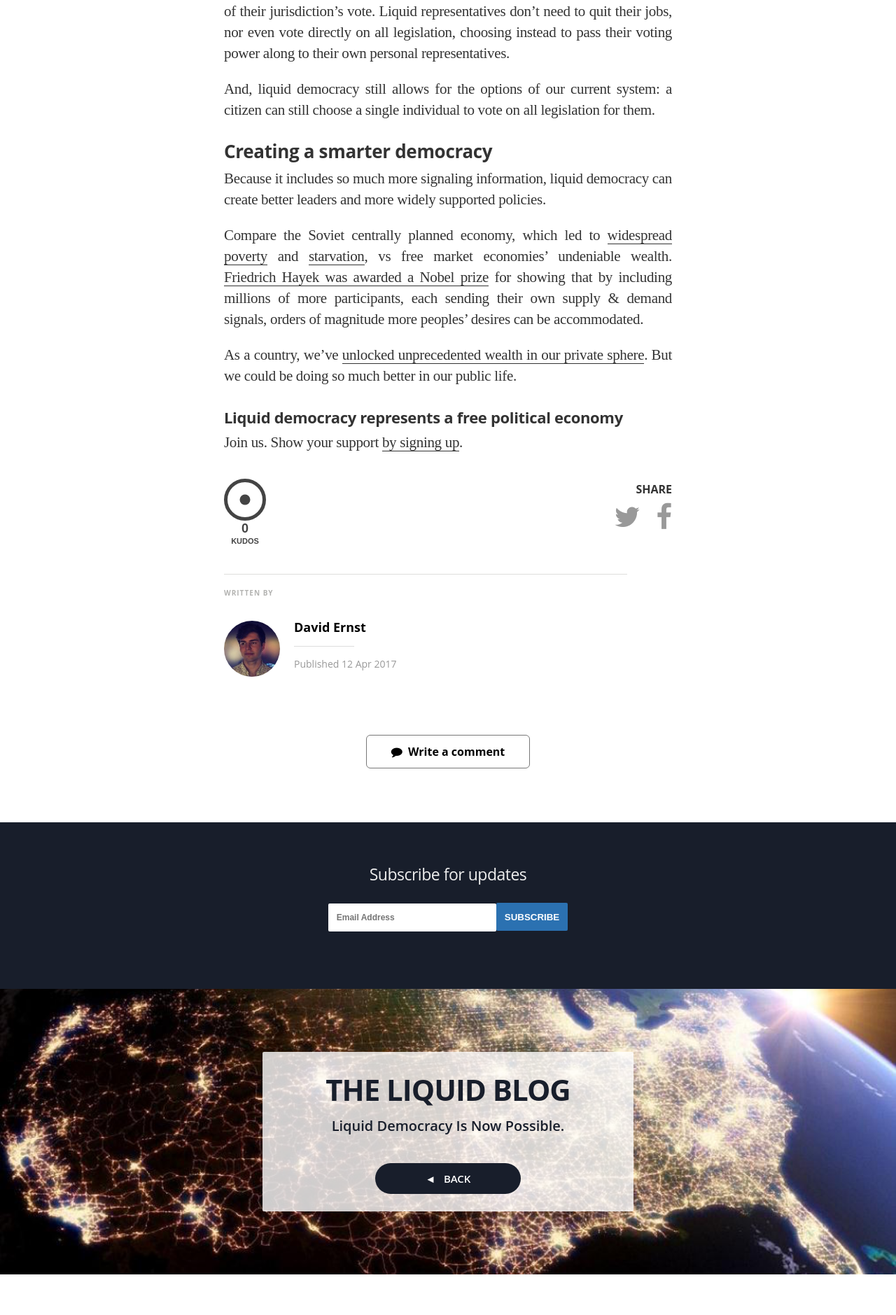
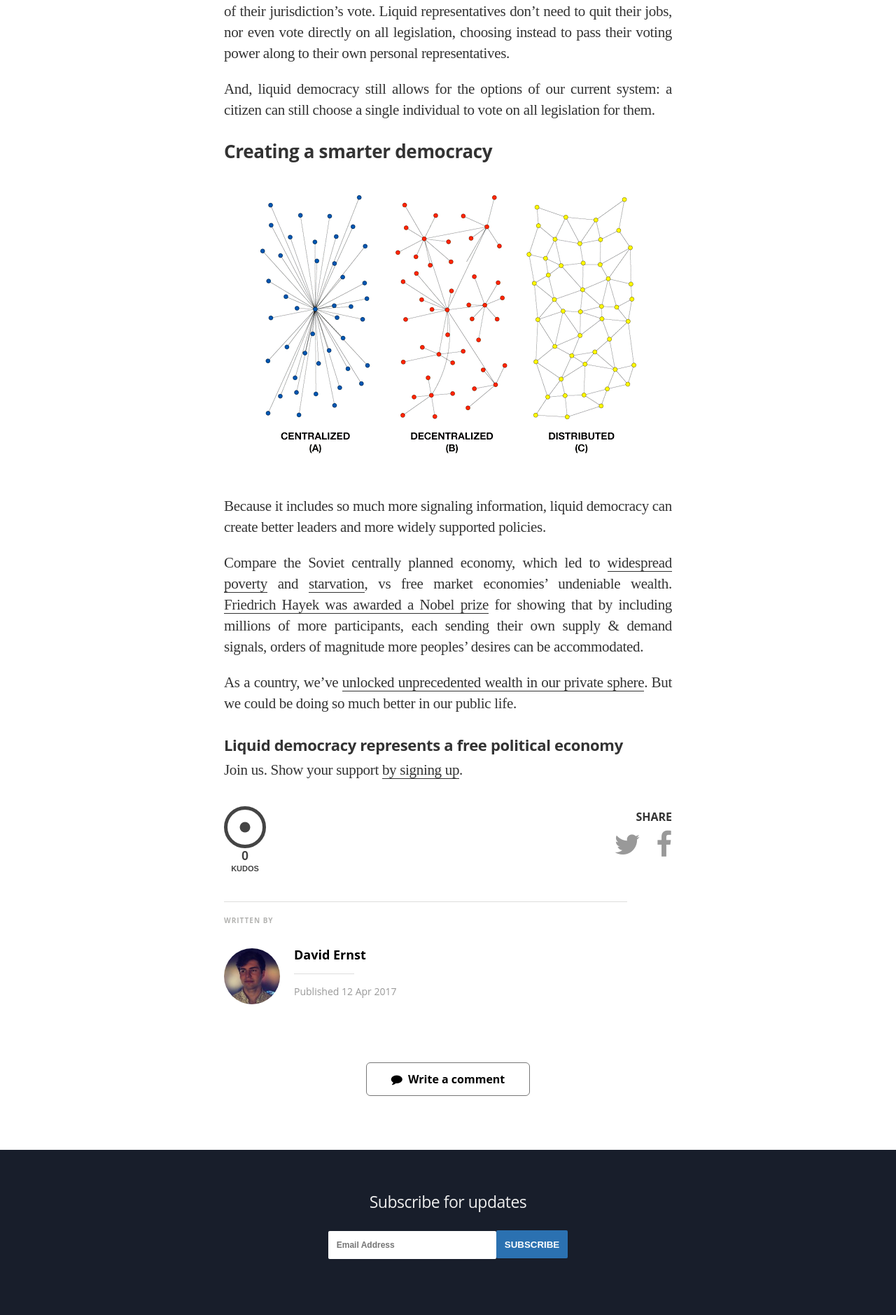
Before and after one commit to voteliquid/blog, a Jekyll site: the page built from _posts/2017-04-12-liquid-democracy-and-a-free-political-economy.md, in a window 1280 px wide. Shown: the part 1787-3666 px from the top of the page at 70% size. Built offline with Jekyll 4.4.1, drawn with Linux system fonts in a browser that asks for light colours; nearby versions of some CDN libraries; some web fonts are replaced; before the commit the page ends 3608 px from its top, so only the background shows below that.

Commit message:
LD&aFPE: Add decentralization graphic

```diff
--- a/_posts/2017-04-12-liquid-democracy-and-a-free-political-economy.md
+++ b/_posts/2017-04-12-liquid-democracy-and-a-free-political-economy.md
@@ -41,6 +41,8 @@ And, liquid democracy still allows for the options of our current system: a citi
 
 ### Creating a smarter democracy
 
+![](/assets/article_images/2017-04-12-liquid-democracy-and-a-free-political-economy/network_topologies.png)
+
 Because it includes so much more signaling information, liquid democracy can create better leaders and more widely supported policies.
 
 Compare the Soviet centrally planned economy, which led to [widespread poverty](http://www.nytimes.com/1989/01/29/world/soviet-openness-brings-poverty-out-of-the-shadows.html) and [starvation](https://en.wikipedia.org/wiki/Russian_famine_of_1921%E2%80%9322), vs free market economies' undeniable wealth. [Friedrich Hayek was awarded a Nobel prize](https://www.nobelprize.org/nobel_prizes/economic-sciences/laureates/1974/hayek-facts.html) for showing that by including millions of more participants, each sending their own supply & demand signals, orders of magnitude more peoples' desires can be accommodated.
```
Also changed, not shown: assets/article_images/2017-04-12-liquid-democracy-and-a-free-political-economy/network_topologies.png (added), 1 other file.
